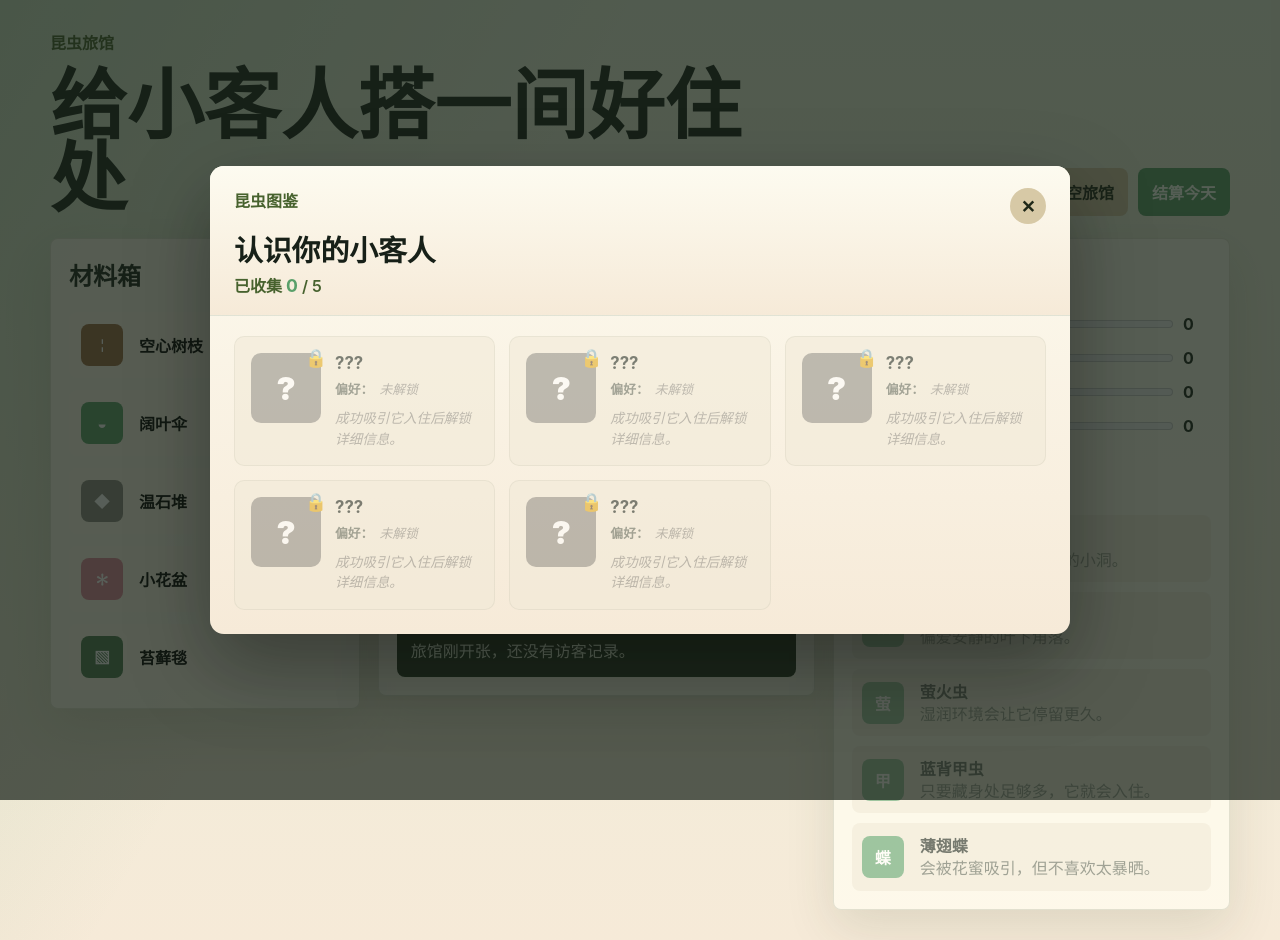
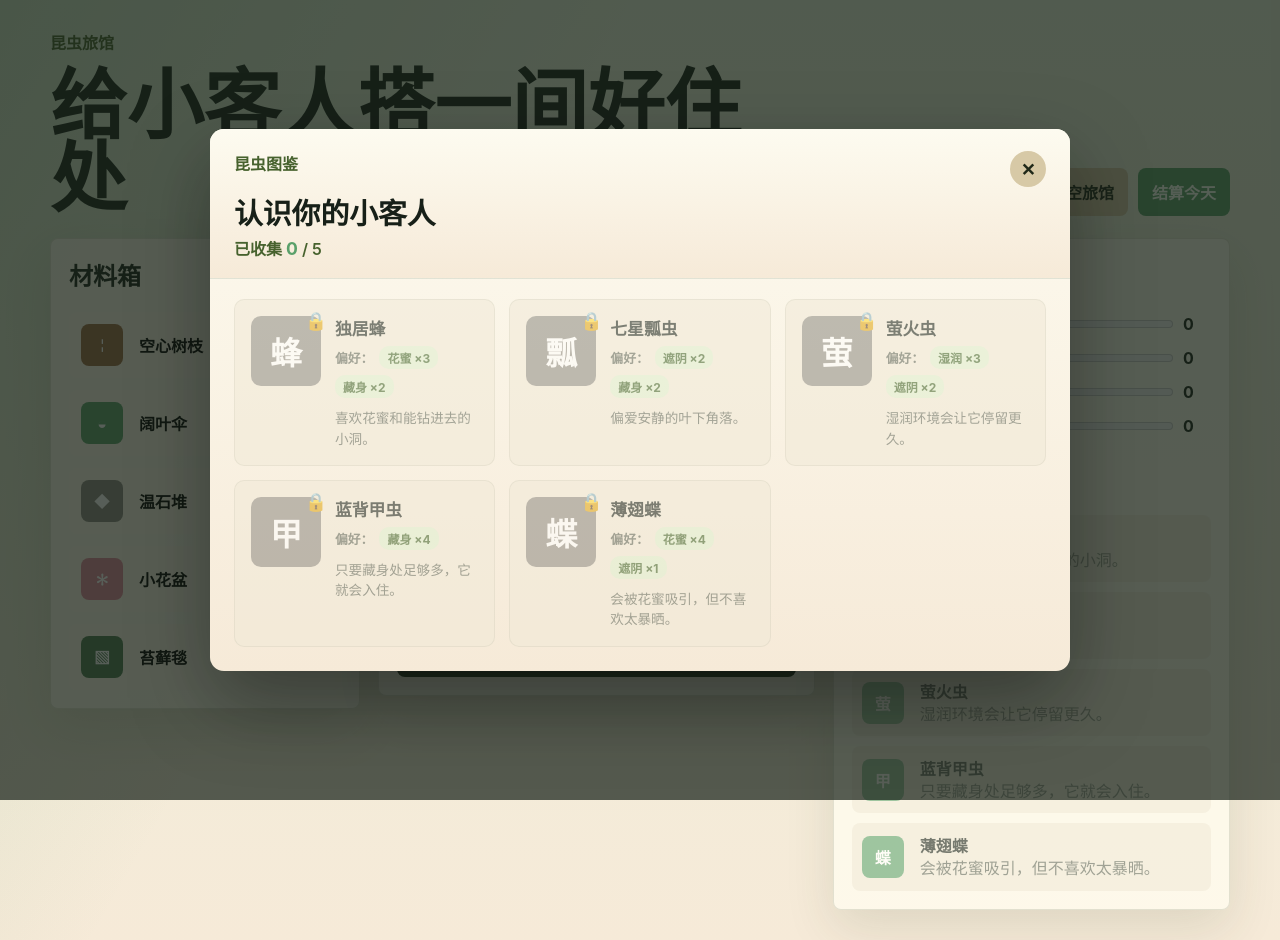
Before and after one commit to aliAjax/hxwl-3-eab0ea5, a React (Vite) app: page / in a window 1280 px wide. Both pictures are taken after a click on the button "昆虫图鉴". Built offline with nearby package versions, Linux system fonts and the light colour scheme.

Commit message:
.3436396082391580:e5d963bc24e054359f9d1e3e60f3474b_6a28e2a2ef13ca8bc6ee621c.6a28fd65ef13ca8bc6ee692f.6a28fd6559ea7781f3bcf103:Trae CN.T(2026/6/10 14:00:05)

```diff
--- a/src/App.tsx
+++ b/src/App.tsx
@@ -185,27 +185,21 @@ export default function App() {
                 return (
                   <article key={insect.id} className={`encyclopedia-card ${isCheckedIn ? "checked-in" : "locked"}`}>
                     <div className="encyclopedia-icon">
-                      <span>{isCheckedIn ? insect.icon : "?"}</span>
+                      <span>{insect.icon}</span>
                       {isCheckedIn && <div className="encyclopedia-badge">已入住</div>}
                       {!isCheckedIn && <div className="encyclopedia-lock">🔒</div>}
                     </div>
                     <div className="encyclopedia-info">
-                      <strong>{isCheckedIn ? insect.name : "??? "}</strong>
+                      <strong>{insect.name}</strong>
                       <div className="encyclopedia-likes">
                         <span className="likes-label">偏好：</span>
-                        {isCheckedIn ? (
-                          Object.entries(insect.likes).map(([metric, value]) => (
-                            <span key={metric} className="like-tag">
-                              {metricLabels[metric as Metric]} ×{value}
-                            </span>
-                          ))
-                        ) : (
-                          <span className="likes-unknown">未解锁</span>
-                        )}
+                        {Object.entries(insect.likes).map(([metric, value]) => (
+                          <span key={metric} className="like-tag">
+                            {metricLabels[metric as Metric]} ×{value}
+                          </span>
+                        ))}
                       </div>
-                      <p className="encyclopedia-note">
-                        {isCheckedIn ? insect.note : "成功吸引它入住后解锁详细信息。"}
-                      </p>
+                      <p className="encyclopedia-note">{insect.note}</p>
                     </div>
                   </article>
                 );
--- a/src/styles.css
+++ b/src/styles.css
@@ -336,6 +336,10 @@ meter {
   background: #f1ead8;
 }
 
+.encyclopedia-card.locked .encyclopedia-icon > span {
+  background: #8d8a82;
+}
+
 .encyclopedia-icon {
   position: relative;
   width: 70px;
@@ -352,10 +356,6 @@ meter {
   font-size: 2rem;
   font-weight: 900;
   background: #5aa06a;
-}
-
-.encyclopedia-card.locked .encyclopedia-icon > span {
-  background: #8d8a82;
 }
 
 .encyclopedia-badge {
@@ -412,22 +412,11 @@ meter {
   font-weight: 700;
 }
 
-.likes-unknown {
-  color: #8d8a82;
-  font-size: 0.8rem;
-  font-style: italic;
-}
-
 .encyclopedia-note {
   margin: 4px 0 0;
   font-size: 0.85rem;
   color: #5e6558;
   line-height: 1.5;
-}
-
-.encyclopedia-card.locked .encyclopedia-note {
-  color: #8d8a82;
-  font-style: italic;
 }
 
 @media (max-width: 560px) {
```
